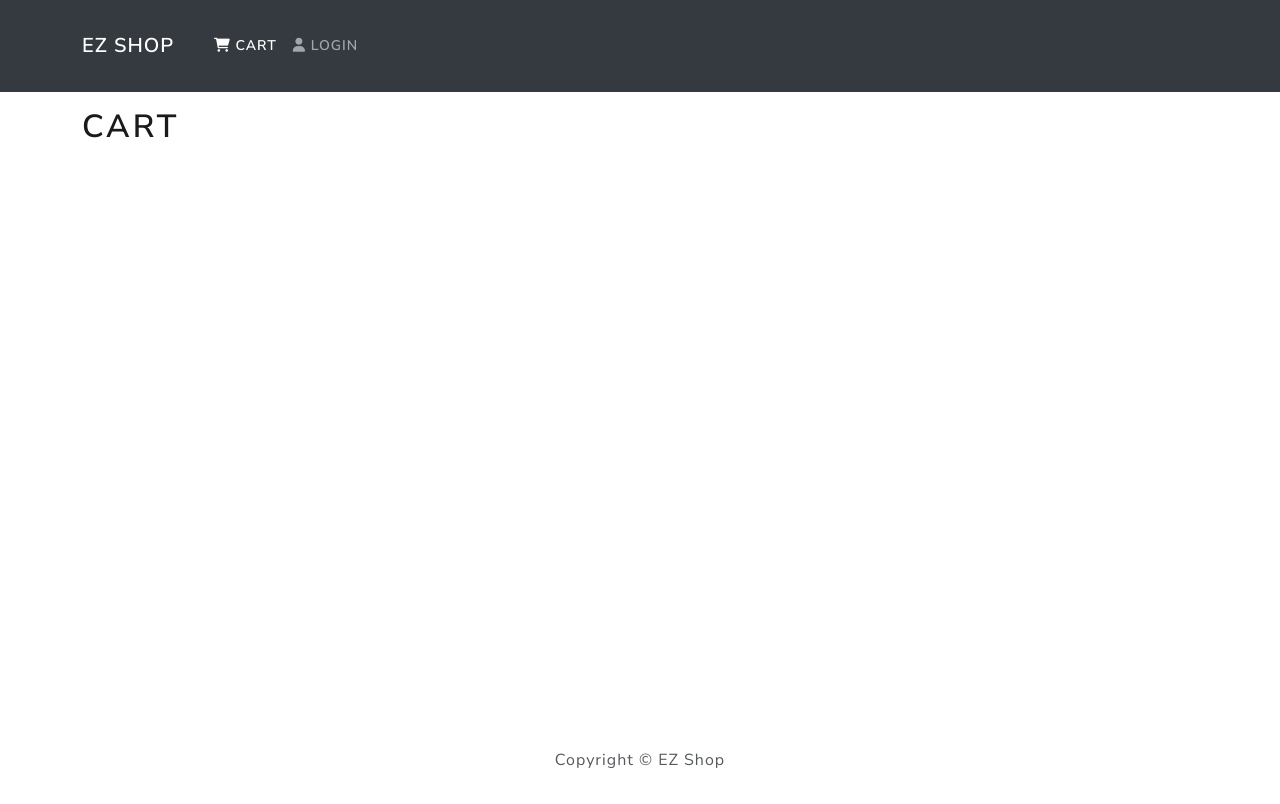
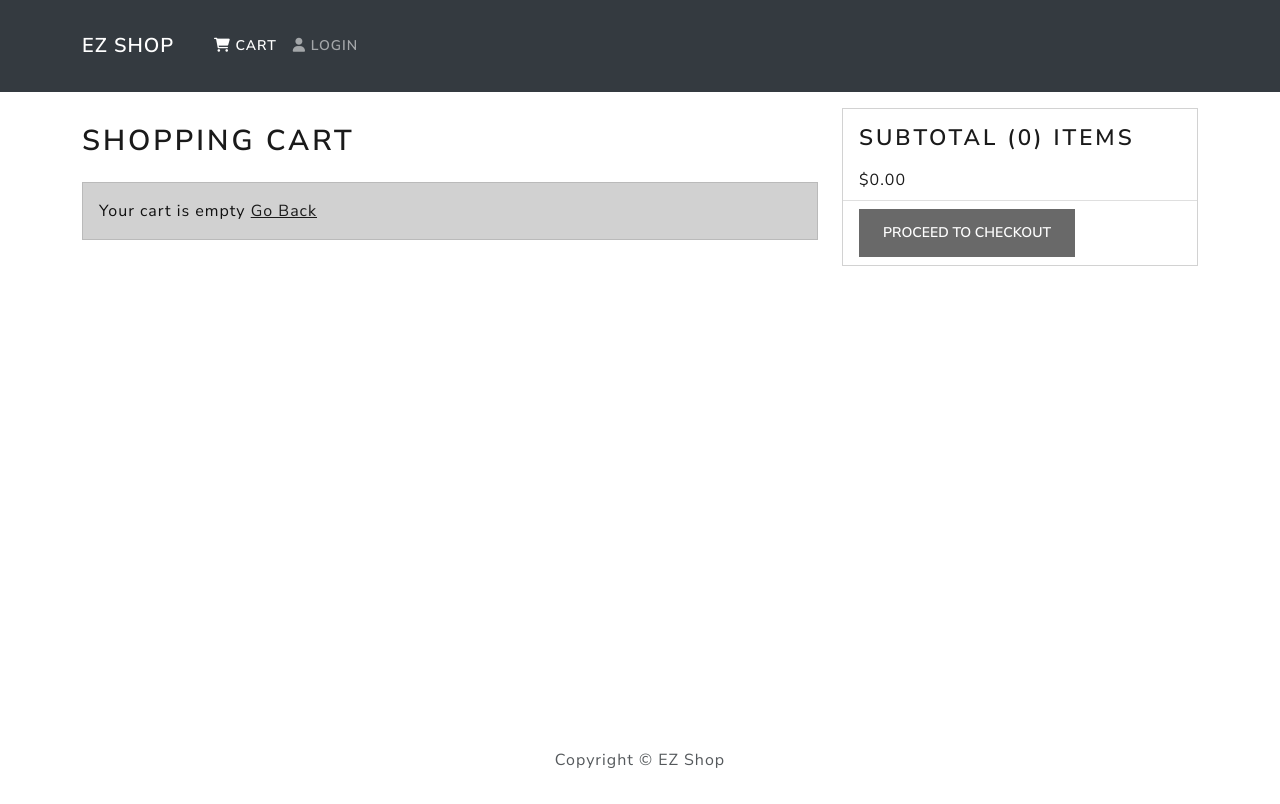
Before and after one commit to bilal-zafarr/ecommerce-react-django, a React (Create React App) app in the folder frontend/: page /cart in a window 1280 px wide. Built offline with nearby package versions, Linux system fonts and the light colour scheme.

Commit message:
cart functionality implemented

```diff
--- a/frontend/src/actions/cartActions.js
+++ b/frontend/src/actions/cartActions.js
@@ -1,5 +1,5 @@
 import axios from "axios";
-import { CART_ADD_ITEM } from "../constants/cartConstants";
+import { CART_ADD_ITEM, CART_REMOVE_ITEM } from "../constants/cartConstants";
 
 export const addToCart = (id, qty) => async (dispatch, getState) => {
     const { data } = await axios.get(`/api/products/${id}`);
@@ -17,6 +17,10 @@ export const addToCart = (id, qty) => async (dispatch, getState) => {
     localStorage.setItem("cartItems", JSON.stringify(getState().cart.cartItems));
 }
 
-// Language: javascript
-// Path: frontend/src/actions/productActions.js
-// Compare this snippet from frontend/src/store.js:
+export const removeFromCart = (id) => (dispatch, getState) => {
+    dispatch({
+        type: CART_REMOVE_ITEM,
+        payload: id,
+    });
+    localStorage.setItem("cartItems", JSON.stringify(getState().cart.cartItems));
+}
--- a/frontend/src/index.css
+++ b/frontend/src/index.css
@@ -1,5 +1,15 @@
 main {
     min-height: 80vh;
+}
+
+h1 {
+    font-size: 1.8rem;
+    padding: 1rem 0;
+}
+
+h2 {
+    font-size: 1.4rem;
+    padding: 0.5rem 0;
 }
 
 h3 {
--- a/frontend/src/reducers/cartReducer.js
+++ b/frontend/src/reducers/cartReducer.js
@@ -1,4 +1,4 @@
-import { CART_ADD_ITEM } from "../constants/cartConstants";
+import { CART_ADD_ITEM, CART_REMOVE_ITEM } from "../constants/cartConstants";
 
 export const cartReducer = (state = { cartItems: [] }, action) => {
     switch (action.type) {
@@ -18,6 +18,12 @@ export const cartReducer = (state = { cartItems: [] }, action) => {
                     cartItems: [...state.cartItems, item],
                 };
             }
+        case CART_REMOVE_ITEM:
+            return {
+                ...state,
+                cartItems: state.cartItems.filter((x) => x.product !== action.payload),
+            };
+
         default:
             return state;
     }
--- a/frontend/src/screens/CartScreen.jsx
+++ b/frontend/src/screens/CartScreen.jsx
@@ -1,9 +1,9 @@
 import { useEffect } from "react";
+import { Button, Card, Col, Form, Image, ListGroup, Row } from "react-bootstrap";
 import { useDispatch, useSelector } from "react-redux";
-import { useNavigate, useParams, useSearchParams } from "react-router-dom";
-// import { Row, Col, ListGroup, Image, Form, Button, Card } from "react-bootstrap"
-// import Message from "../components/Message"
-import { addToCart } from "../actions/cartActions";
+import { Link, useNavigate, useParams, useSearchParams } from "react-router-dom";
+import { addToCart, removeFromCart } from "../actions/cartActions";
+import Message from "../components/Message";
 
 const CartScreen = () => {
     const params = useParams()
@@ -15,7 +15,6 @@ const CartScreen = () => {
     const dispatch = useDispatch()
     const cart = useSelector(state => state.cart)
     const { cartItems } = cart
-    console.log(cartItems)
 
     useEffect(() => {
         if (productId) {
@@ -23,10 +22,73 @@ const CartScreen = () => {
         }
     }, [dispatch, productId, qty])
 
+    const removeFromCartHandler = (id) => {
+        dispatch(removeFromCart(id))
+    }
+
+    const checkoutHandler = () => {
+        navigate('/login?redirect=shipping')
+    }
+
     return (
-        <>
-            <h1>Cart</h1>
-        </>
+        <Row>
+            <Col md={8} >
+                <h1>Shopping Cart</h1>
+                {cartItems.length === 0 ? (
+                    <Message>
+                        Your cart is empty <Link to="/">Go Back</Link>
+                    </Message>
+                ) : (
+                    <ListGroup variant='flush'>
+                        {cartItems.map(item => (
+                            <ListGroup.Item key={item.product}>
+                                <Row>
+                                    <Col md={2}>
+                                        <Image src={item.image} alt={item.name} fluid rounded />
+                                    </Col>
+                                    <Col md={3}>
+                                        <Link to={`/products/${item.product}`}>{item.name}</Link>
+                                    </Col>
+                                    <Col md={2}>
+                                        ${item.price}
+                                    </Col>
+                                    <Col md={3}>
+                                        <Form.Control as='select' value={item.qty} onChange={(e) => dispatch(addToCart(item.product, Number(e.target.value)))}>
+                                            {[...Array(item.countInStock).keys()].map((x) => (
+                                                <option key={x + 1} value={x + 1}>
+                                                    {x + 1}
+                                                </option>
+                                            ))}
+                                        </Form.Control>
+                                    </Col>
+                                    <Col md={1}>
+                                        <Button type='button' variant='light' onClick={() => removeFromCartHandler(item.product)} >
+                                            <i className='fas fa-trash'></i>
+                                        </Button>
+                                    </Col>
+                                </Row>
+                            </ListGroup.Item>
+                        ))}
+                    </ListGroup>
+                )}
+            </Col>
+
+            <Col md={4} >
+                <Card>
+                    <ListGroup variant='flush'>
+                        <ListGroup.Item>
+                            <h2>Subtotal ({cartItems.reduce((acc, item) => acc + item.qty, 0)}) items</h2>
+                            ${cartItems.reduce((acc, item) => acc + item.qty * item.price, 0).toFixed(2)}
+                        </ListGroup.Item>
+                        <ListGroup.Item>
+                            <Button type='button' className='btn-block' disabled={cartItems.length === 0} onClick={checkoutHandler}>
+                                Proceed To Checkout
+                            </Button>
+                        </ListGroup.Item>
+                    </ListGroup>
+                </Card>
+            </Col>
+        </Row>
     )
 }
 
```
